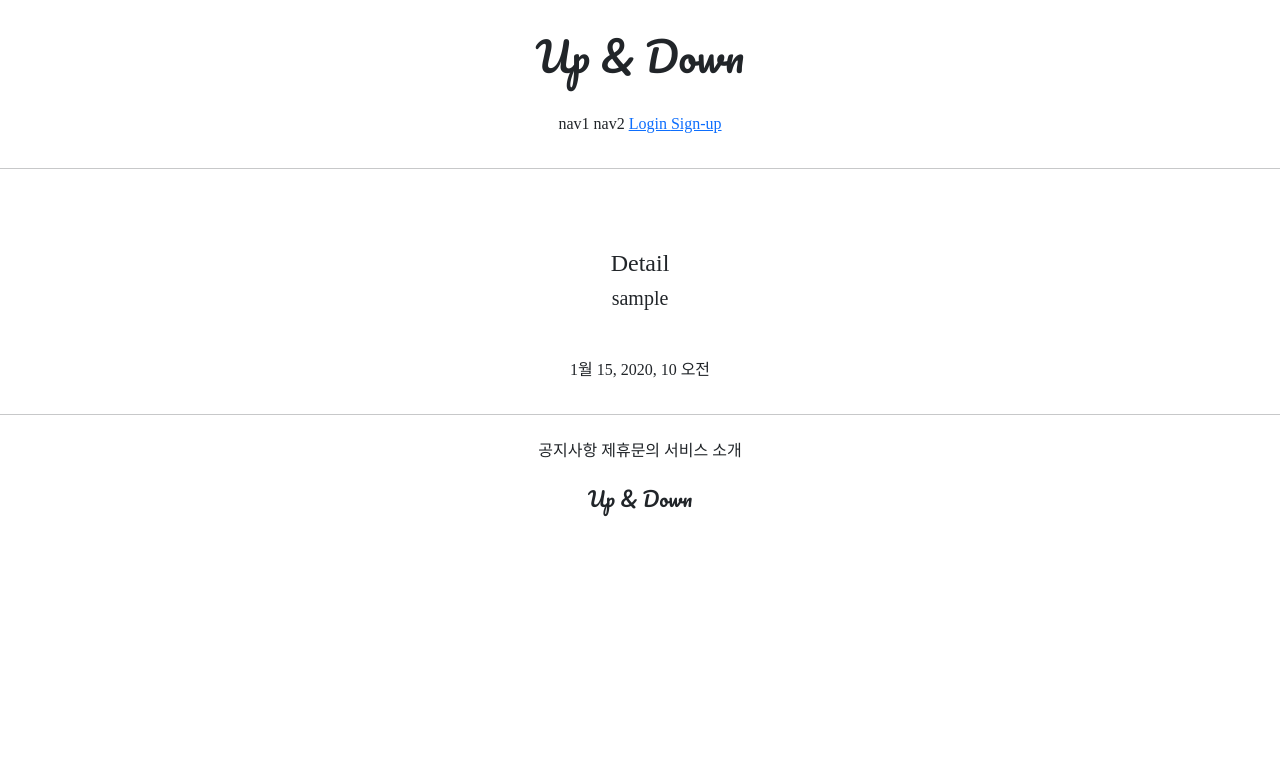
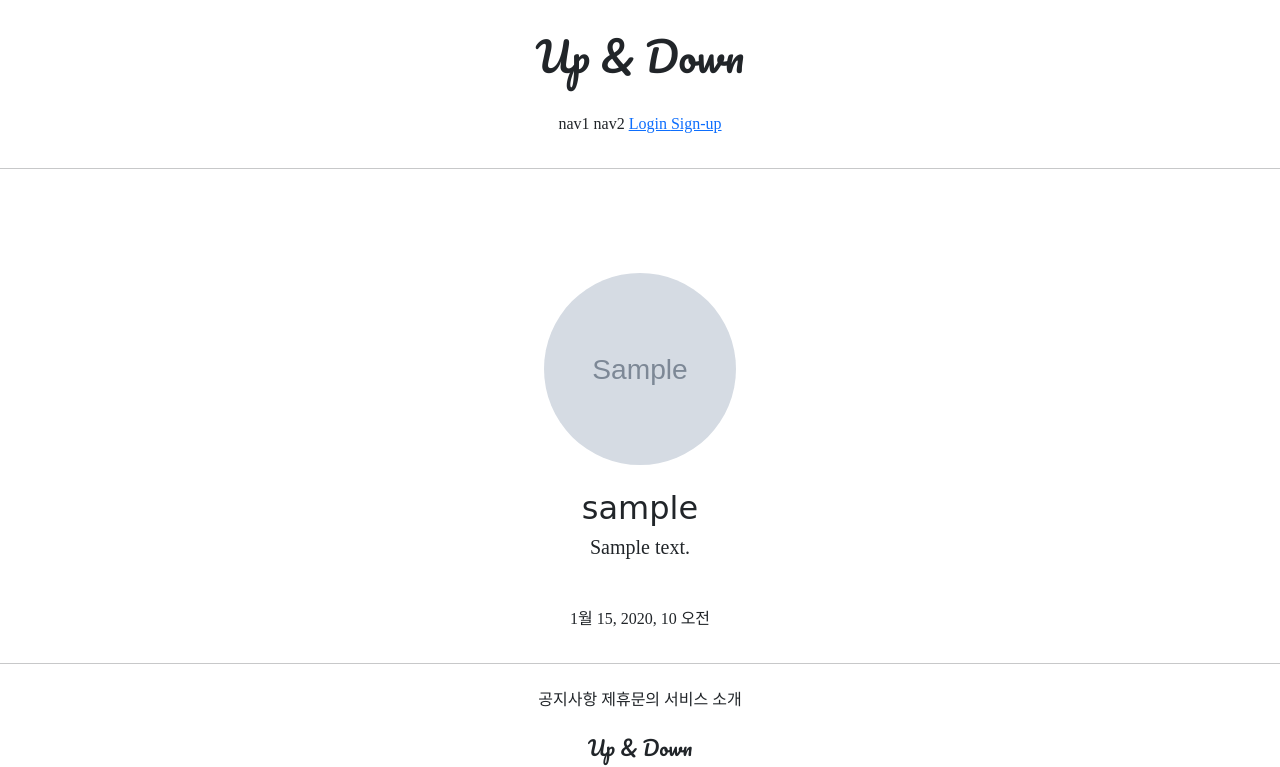
Before and after one commit to updaun/DjangoBasic, a Django app: page /accounts/detail/1 in a window 1280 px wide. Shown: the top 767 px of the page. Run offline with Django 3.2, Linux system fonts and the light colour scheme; tables that the repository leaves empty hold one stand-in row (values such as "Sample post"); grey boxes marked "Sample" are stand-in pictures; parts of the project's set-up code (start-up, migrations or seed data) failed here and were passed over; some libraries are stand-ins or nearby versions; some web fonts are replaced.

Commit message:
profile image show and design

```diff
--- a/DjangoBasic/urls.py
+++ b/DjangoBasic/urls.py
@@ -13,6 +13,8 @@ Including another URLconf
     1. Import the include() function: from django.urls import include, path
     2. Add a URL to urlpatterns:  path('blog/', include('blog.urls'))
 """
+from django.conf import settings
+from django.conf.urls.static import static
 from django.contrib import admin
 from django.urls import path, include
 
@@ -23,4 +25,5 @@ urlpatterns = [
     path('accounts/', include('accountapp.urls')),
     # 21.07.23 add profile path
     path('profiles/', include('profileapp.urls')),
-]
+    # 21.07.28 image load
+] + static(settings.MEDIA_URL, document_root=settings.MEDIA_ROOT)
--- a/accountapp/templates/accountapp/detail.html
+++ b/accountapp/templates/accountapp/detail.html
@@ -4,8 +4,19 @@
 
     <div class="text-center mw-500 m-auto">
         <div class="m-5">
-            <h4>Detail</h4>
-            <h5>{{ target_user.username }}</h5>
+                {% if target_user.profile %}
+                    <img src="{{ target_user.profile.image.url }}"
+                         class="profile_image m-4"
+                         alt="profile image">
+                    <h2 class="NNB_B">{{ target_user.profile.nickname }}</h2>
+                    <h5>{{ target_user.profile.message }}</h5>
+                {% else %}
+                <h2>
+                    <a href="{% url 'profileapp:create' %}">
+                        Create Profile
+                    </a>
+                </h2>
+                {% endif %}
         </div>
         <div>
             {{ target_user.date_joined }}
--- a/static/base.css
+++ b/static/base.css
@@ -19,3 +19,14 @@
     max-width: 500px;
     padding: 1rem 1.5rem;
 }
+
+.profile_image {
+    height: 12rem;
+    width: 12rem;
+    border-radius: 20rem;
+    object-fit: cover;
+}
+
+.NNB_B {
+    font-family: "NanumBarunpenB", cursive;
+}
```
